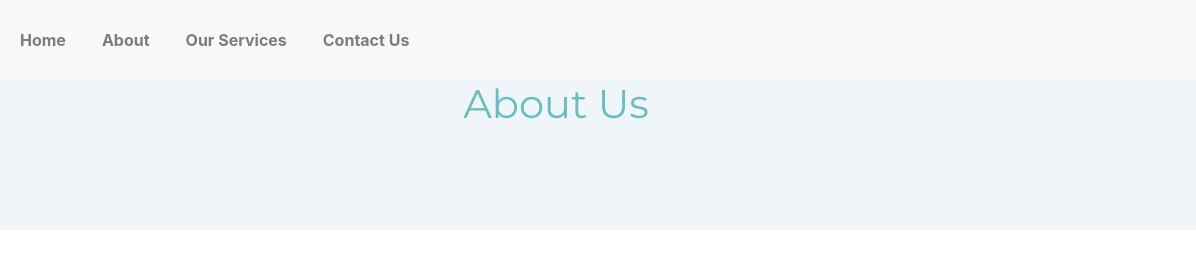
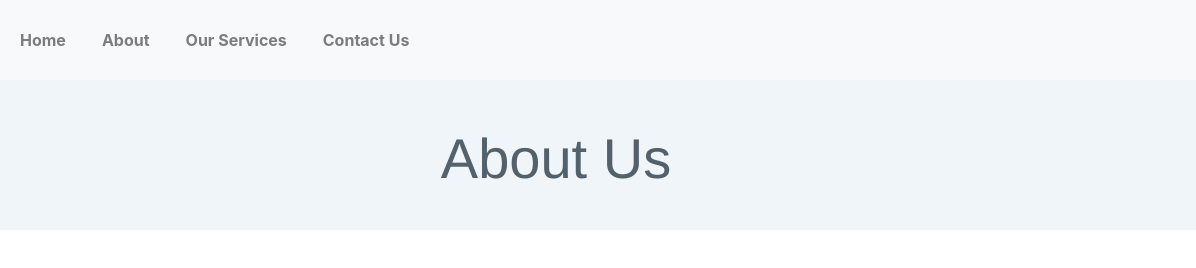
Before and after one commit to Harshavardhan04/Shapeandshine, a website: page about.html in a window 1280 px wide. Shown: the full height of the page, 84-1280 px from the left. Drawn offline with nearby package versions, Linux system fonts and the light colour scheme.

Commit message:
change h2 font throughout site 5

```diff
--- a/styles.css
+++ b/styles.css
@@ -316,19 +316,13 @@ form button{
 
 }
 #titlestyle2{
-  /* text-align: center;
+  text-align: center;
   line-height: -200px;
   padding-top: 45px;
-  padding-bottom: 0px; */
-  /* font-family: 'helvetica'; */
-  /* font-size: 7vh; */
-  /* color: #52616B; */
-  text-align: center;
-  line-height: -200px;
-  font-family: 'Montserrat', sans-serif;
- font-size: 2.5rem;
- margin-bottom: 60px;
- color: #66BFBF;
- font-weight: normal;
+  padding-bottom: 0px;
+   font-family: 'helvetica';
+   font-size: 7vh;
+   color: #52616B;
+
 
 }
```
Also changed, not shown: index.html (+3 -3 lines).
